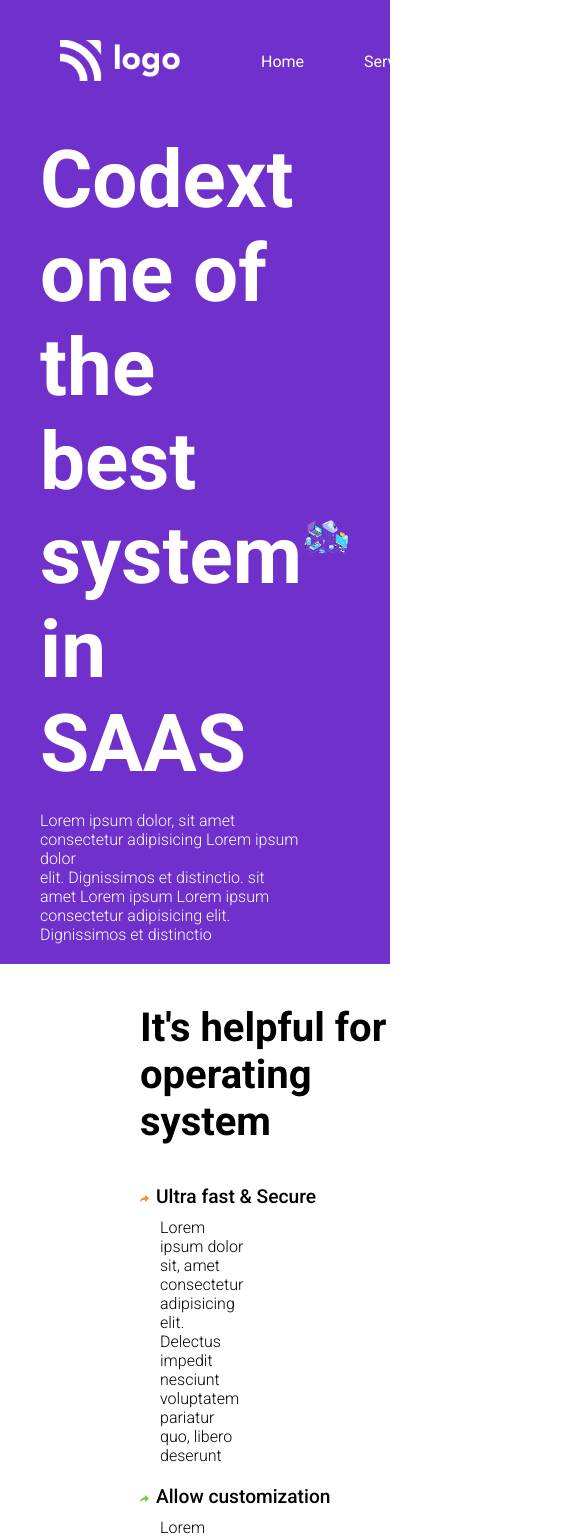
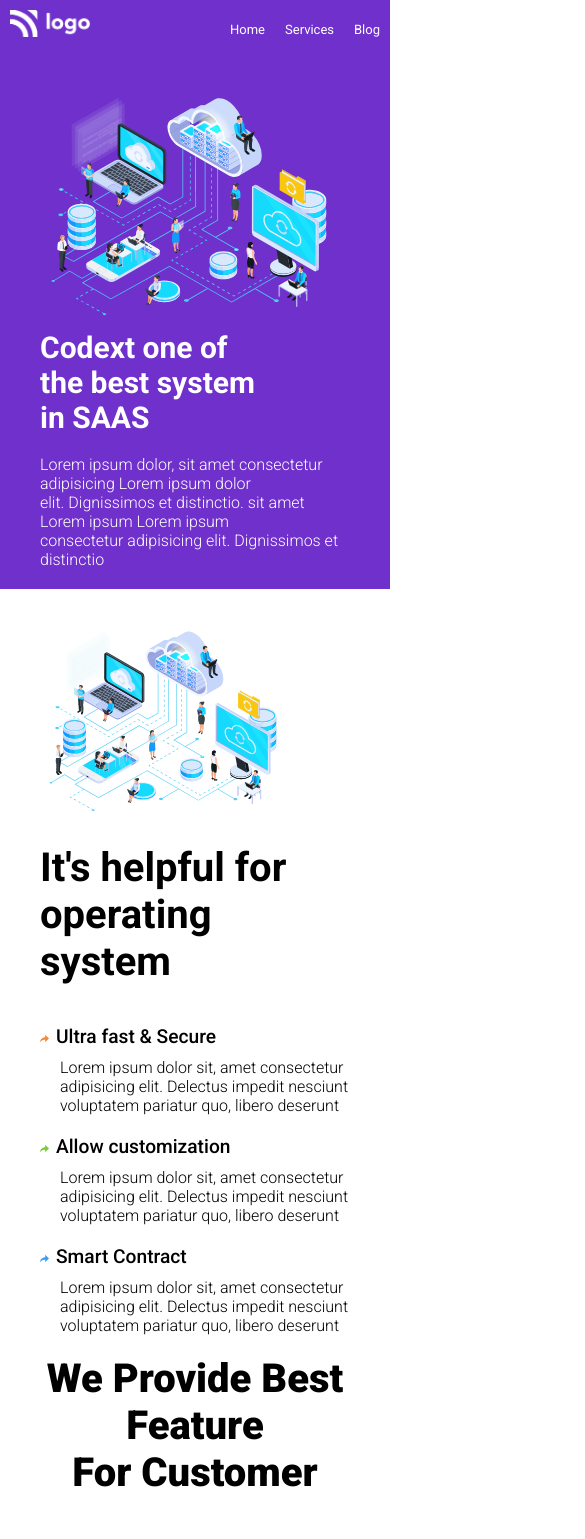
Before and after one commit to Abhishekfm/Html-and-CSS-project-13, a plain HTML site: page index.html in a window 390 px wide. Shown: the top 1539 px of the page, 585 px wide, since content can reach past the window. Drawn offline with Linux system fonts and the light colour scheme.

Commit message:
Responsive

```diff
--- a/index.html
+++ b/index.html
@@ -4,6 +4,7 @@
     <meta charset="UTF-8">
     <meta http-equiv="X-UA-Compatible" content="IE=edge">
     <meta name="viewport" content="width=device-width, initial-scale=1.0">
+    <link rel="stylesheet" href="https://cdnjs.cloudflare.com/ajax/libs/font-awesome/6.1.2/css/all.min.css" integrity="sha512-1sCRPdkRXhBV2PBLUdRb4tMg1w2YPf37qatUFeS7zlBy7jJI8Lf4VHwWfZZfpXtYSLy85pkm9GaYVYMfw5BC1A==" crossorigin="anonymous" referrerpolicy="no-referrer" />
     <link rel="stylesheet" href="style.css">
     <title>Document</title>
 </head>
@@ -20,11 +21,11 @@
                 <li><a href="">Testimonials</a></li>
                 <li><a href="">Blog</a></li>
             </ul>
-            <div>
-                <button class="btn-group">Free Trial</button>
+            <div class="screen-bars">
+                <i class="fa-solid fa-bars"></i>
             </div>
         </nav>
-        <div class="home-div-first">
+        <div class="codext home-div-first">
             <div>
                 <h1>Codext one of <br> the best system <br> in SAAS</h1>
                 <p>Lorem ipsum dolor, sit amet consectetur adipisicing Lorem ipsum dolor<br> elit. Dignissimos et distinctio. sit amet Lorem ipsum Lorem ipsum<br> consectetur adipisicing elit. Dignissimos et distinctio</p>
--- a/style.css
+++ b/style.css
@@ -163,3 +163,94 @@ nav ul li a:hover{
 .code p,.code h1{
     background-color: #7030CC;
 }
+.screen-bars{
+    display: none;
+}
+
+@media screen and (max-width:1245px) {
+    .first-home{
+        width: 100%;
+    }
+    nav{
+        width: 100%;
+    }
+    nav ul li a{
+        margin-right: 20px;
+    }
+    nav ul{
+        padding-left: 20px;
+    }
+}
+
+@media screen and (max-width:1000px) {
+    .div-second{
+        grid-template-columns: 1fr;
+    }
+    .div-second img{
+        width: 80%;
+    }
+    .boxes{
+        grid-template-columns: 1fr 1fr;
+    }
+}
+
+@media screen and (max-width:666px) {
+    .points{
+        margin-left: 0px;
+    }
+    .boxes{
+        margin: 20px;
+        row-gap: 20px;
+    }
+    .codext h1{
+        font-size: 30px;
+    }
+    nav ul li{
+        font-size: 13px;
+        margin-right: 0px;
+    }
+    .nav{
+        margin: 0px;
+        padding: 10px;
+    }
+    .first-home{
+        padding: 0px;
+    }
+    .home-logo img{
+        width: 80px;
+    }
+    .home-logo{
+        width: 60px;
+    }
+    .codext{
+        display: flex;
+        flex-wrap: wrap-reverse;
+    }
+    .nav ul li:nth-child(4){
+        display: none;
+    }
+}
+
+@media screen and (max-width:406px) {
+    .nav ul li:nth-child(3){
+        display: none;
+    }
+    .home-logo {
+        width:80px;
+    }
+    .points p{
+        padding-right: 0px;
+    }
+    .boxes h1{
+        font-size: 18px;
+    }
+    .hov-p{
+        font-size: 16px;
+    }
+    body{
+        overflow-x: hidden;
+    }
+    .nav{
+        overflow-x: hidden;
+    }
+}
```
Also changed, not shown: service.html (+1 -1 lines), 1 other file.
